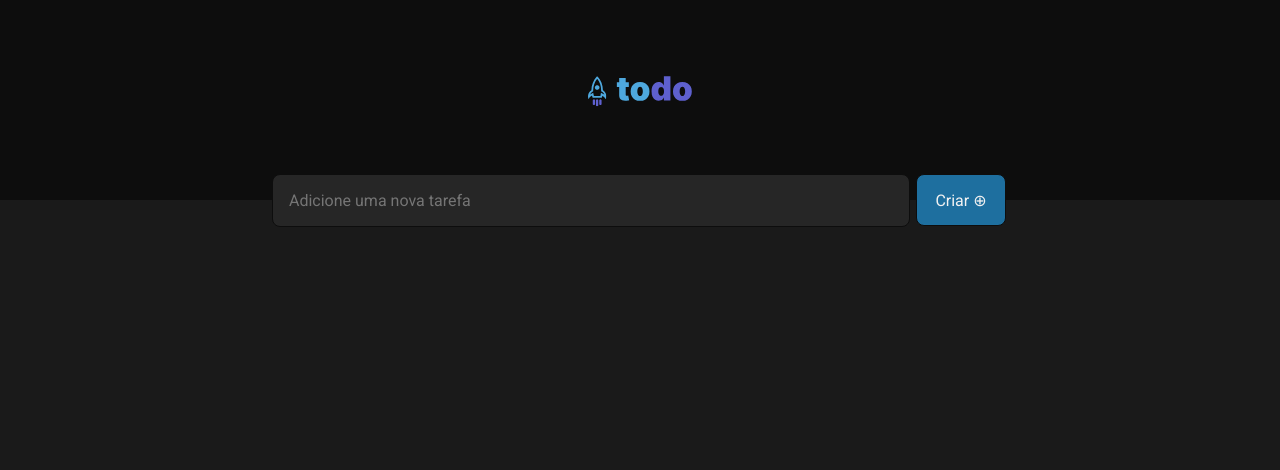
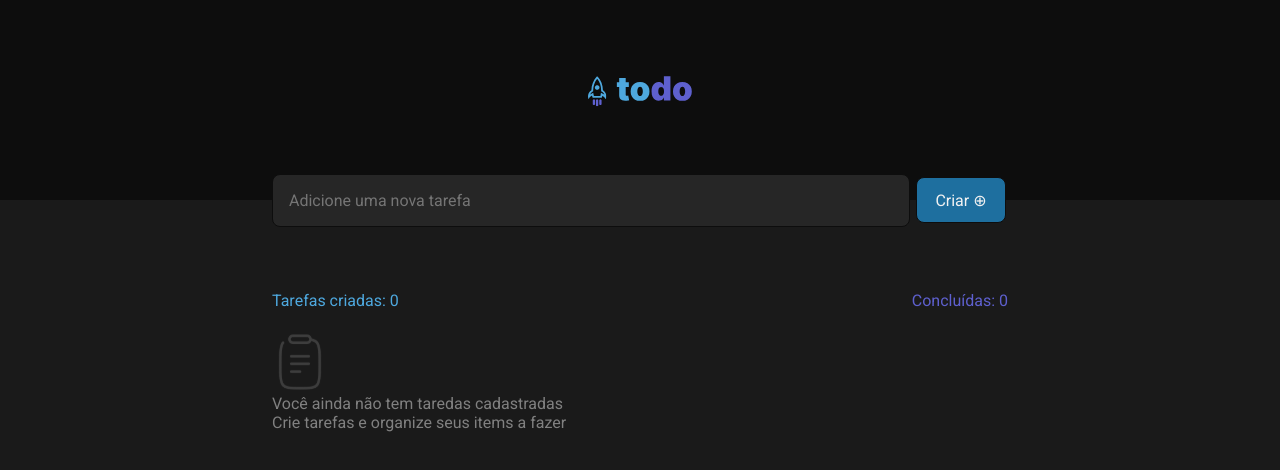
Before and after one commit to ssisaias/desafio01-todo-list, a React (Vite) app: page / in a window 1280 px wide. Shown: the top 470 px of the page. Built offline with nearby package versions, Linux system fonts and the light colour scheme.

Commit message:
Adds taskbox component and its children

```diff
--- a/src/App.tsx
+++ b/src/App.tsx
@@ -4,9 +4,10 @@ import Header from './Components/Header';
 import { v4 }  from 'uuid';
 import { ToDo } from "./Types/Todo";
 import NewTaskForm from "./Components/NewTaskForm";
+import TaskBox from "./Components/TaskBox";
 
 const todos: ToDo[] = [
-  {
+  /* {
     createdDate: new Date(),
     description: "Clean the dishes",
     id: v4(),
@@ -17,7 +18,13 @@ const todos: ToDo[] = [
     description: "Wash the car",
     id: v4(),
     isCompleted: false,
-  }
+  },
+  {
+    createdDate: new Date(),
+    description: "Let the dogs out",
+    id: v4(),
+    isCompleted: true,
+  } */
 ]
 
 function App() {
@@ -27,6 +34,7 @@ function App() {
       <div className={styles.wrapper}>
         <Header></Header>
         <NewTaskForm></NewTaskForm>
+        <TaskBox todoList={todos}></TaskBox>
       </div>
     </>
   )
--- a/src/Components/NewTaskForm.module.css
+++ b/src/Components/NewTaskForm.module.css
@@ -29,9 +29,8 @@
 
 .newTaskButton {
     box-sizing: border-box;
-    padding: 16px;
     width: 90px;
-    height: 52px;
+    height: 46px;
     background: var(--blue-600);
     border: 1px solid var(--gray-700);
     border-radius: 8px;
--- /dev/null
+++ b/src/Components/TaskBox.module.css
@@ -0,0 +1,13 @@
+.taskBox {
+  display: flex;
+  flex-direction: column;
+  align-items: flex-start;
+  padding: 0px;
+  gap: 24px;
+
+  position: absolute;
+  width: 736px;
+  height: 451px;
+  left: calc(50% - 736px / 2);
+  top: 291px;
+}
--- /dev/null
+++ b/src/Components/TaskBox.tsx
@@ -0,0 +1,33 @@
+import { ToDo } from '../Types/Todo';
+import styles from './TaskBox.module.css';
+import TaskInfo from './TaskInfo';
+import TaskList from './TaskList';
+import clipboard from '../assets/clipboard.svg';
+
+interface TaskBoxProps {
+    todoList: ToDo[];
+}
+
+function TaskBox({todoList}: TaskBoxProps){
+
+   return (
+        <div className={styles.taskBox}>
+            <TaskInfo
+            createdCount={todoList.length}
+            doneCount={todoList.filter(todo => todo.isCompleted).length}
+           />
+            {todoList.length === 0 ? (
+                <div>
+                    <img src={clipboard} alt="clipboardImg" />
+                    <p>Você ainda não tem taredas cadastradas</p>
+                    <p>Crie tarefas e organize seus items a fazer</p>
+                </div>
+            ) : (
+               <TaskList todolist={todoList}></TaskList>
+            )}
+
+        </div>
+   );
+}
+
+export default TaskBox;
--- /dev/null
+++ b/src/Components/TaskInfo.module.css
@@ -0,0 +1,22 @@
+.infoContainer {
+  display: flex;
+  flex-direction: row;
+  justify-content: space-between;
+  align-items: flex-end;
+
+  width: 736px;
+  height: 19px;
+
+  flex: none;
+  order: 0;
+  align-self: stretch;
+  flex-grow: 0;
+}
+
+.created {
+  color: var(--blue-300);
+}
+
+.done {
+  color: var(--purple-600);
+}
--- /dev/null
+++ b/src/Components/TaskInfo.tsx
@@ -0,0 +1,18 @@
+import styles from './TaskInfo.module.css';
+
+
+interface taskInfoProps{
+    createdCount: number;
+    doneCount: number;
+}
+
+function TaskInfo({createdCount, doneCount}: taskInfoProps){
+    return(
+        <div className={styles.infoContainer}>
+            <span className={styles.created}>Tarefas criadas: {createdCount}</span>
+            <span className={styles.done}>Concluídas: {doneCount}</span>
+        </div>
+    );
+}
+
+export default TaskInfo;
--- /dev/null
+++ b/src/Components/TaskList.tsx
@@ -0,0 +1,15 @@
+import { ToDo } from '../Types/Todo';
+import styles from './TaskList.module.css';
+
+interface TaskListProps{
+    todolist: ToDo[];
+}
+
+function TaskList({todolist}: TaskListProps) {
+  return (
+    <>
+    </>
+  );
+}
+
+export default TaskList;
```
Also changed, not shown: src/Components/TaskList.module.css (added), src/assets/clipboard.svg (added).
